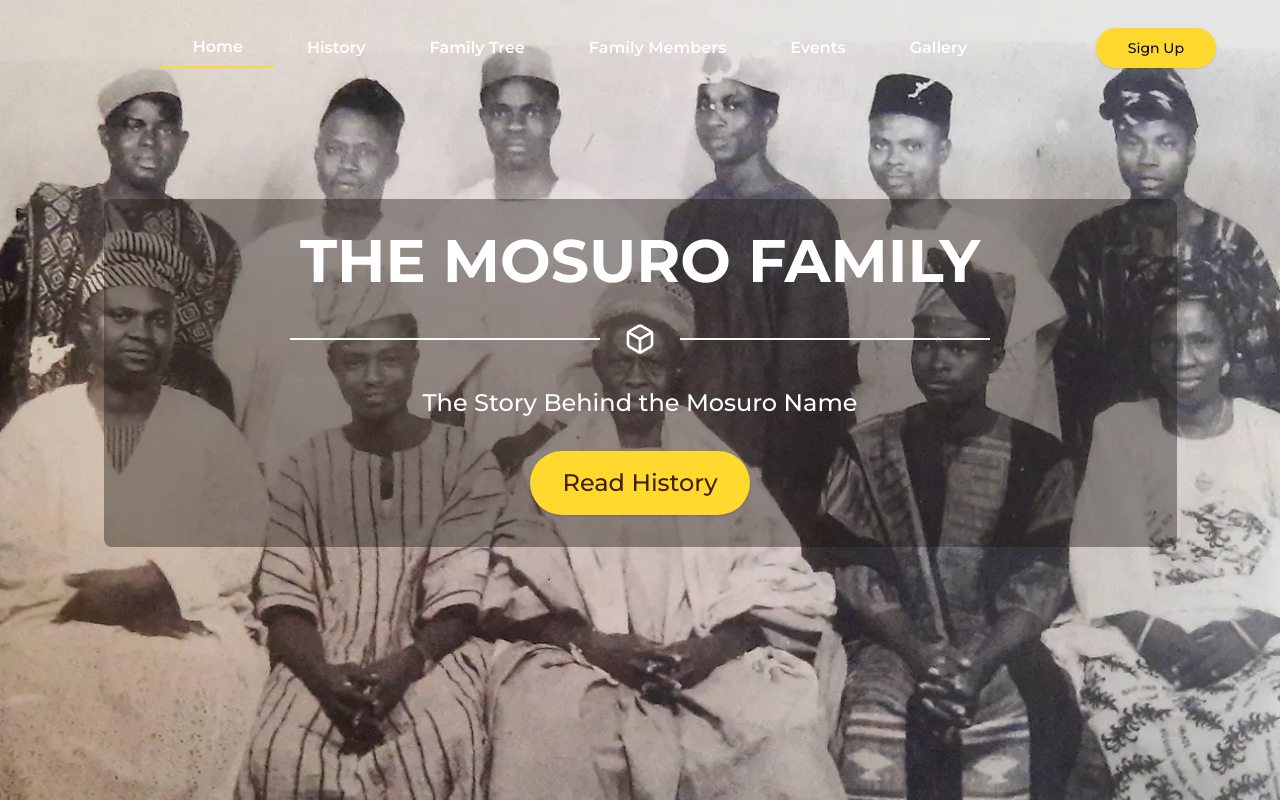
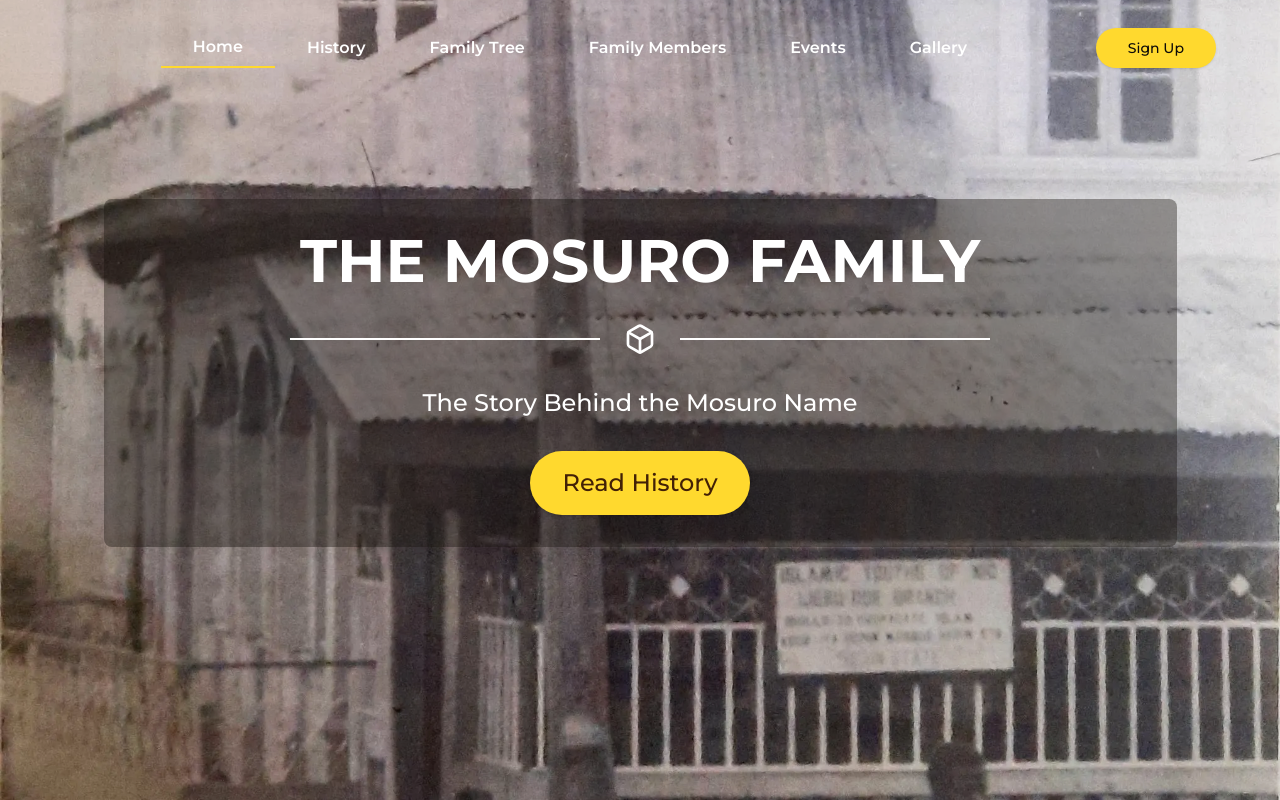
Before and after one commit to ThoseApp/family-tree, a Next.js app: page / in a window 1280 px wide. Shown: the top 800 px of the page. Built offline with nearby package versions, Linux system fonts and the light colour scheme.

Commit message:
style: update hero section background position and remove padding in globals.css; update hero image

```diff
--- a/app/globals.css
+++ b/app/globals.css
@@ -83,8 +83,8 @@
   background-image: url("/images/landing/hero_section.webp");
   background-size: cover;
   background-repeat: no-repeat;
-  background-position: center;
-  padding: 1rem 1.5rem;
+  background-position: bottom;
+  /* padding: 1rem 1.5rem; */
 }
 
 @media (min-width: 768px) {
```
Also changed, not shown: public/images/landing/hero_section.webp.
